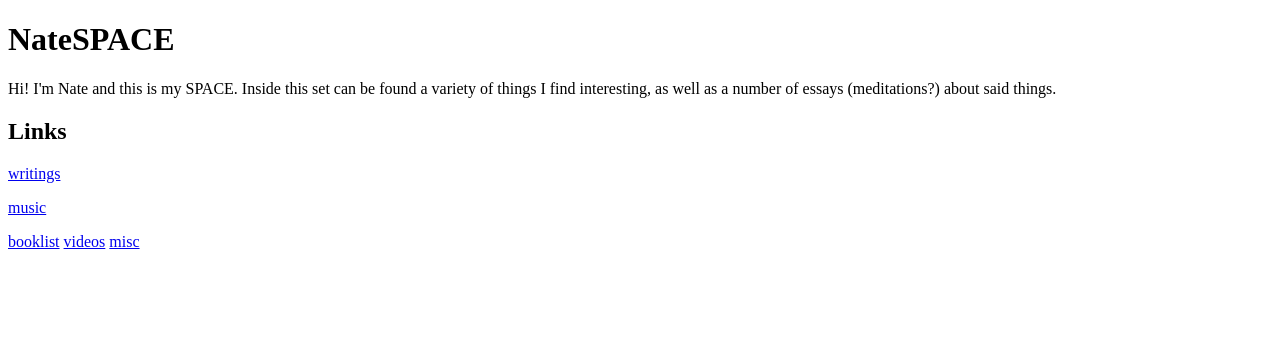
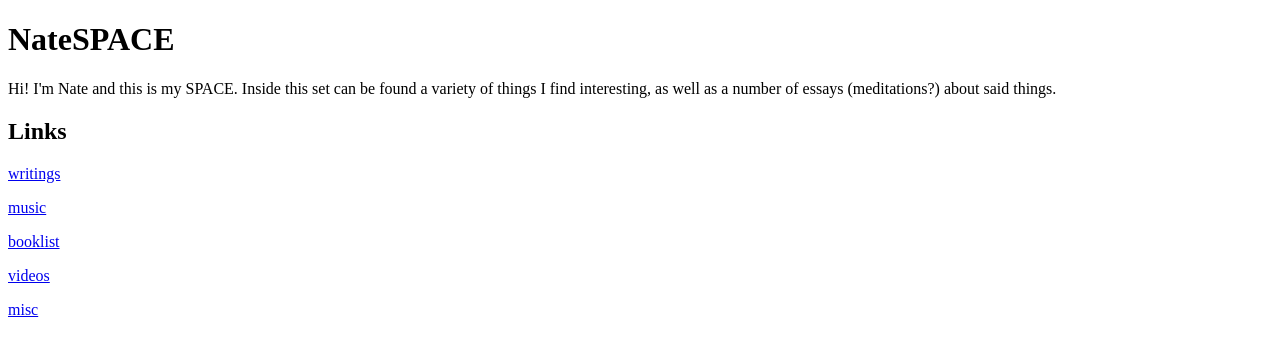
Before and after one commit to Haybalefull/Haybalefull.github.io, a plain HTML site: page index.html in a window 1280 px wide. Drawn offline with Linux system fonts and the light colour scheme.

Commit message:
Update index.html

```diff
--- a/index.html
+++ b/index.html
@@ -12,9 +12,9 @@
 <p><a href="https://nate-space.github.io/NateSPACE/">writings</a></p>
 <p><a href="
 https://www.youtube.com/playlist?list=PLSrjpO81sakwgMbWUhdB-mhxF_oz-IGSZ">music</a> </p>
-<a href="https://nate-space.github.io/NateSPACE/">booklist</a>
-<a href="https://nate-space.github.io/NateSPACE/">videos</a>
-<a href="https://nate-space.github.io/NateSPACE/">misc</a>
+<p><a href="https://nate-space.github.io/NateSPACE/">booklist</a> </p>
+<p><a href="https://nate-space.github.io/NateSPACE/">videos</a></p>
+<p><a href="https://nate-space.github.io/NateSPACE/">misc</a> </p>
 
 </body>
 </html>
```
